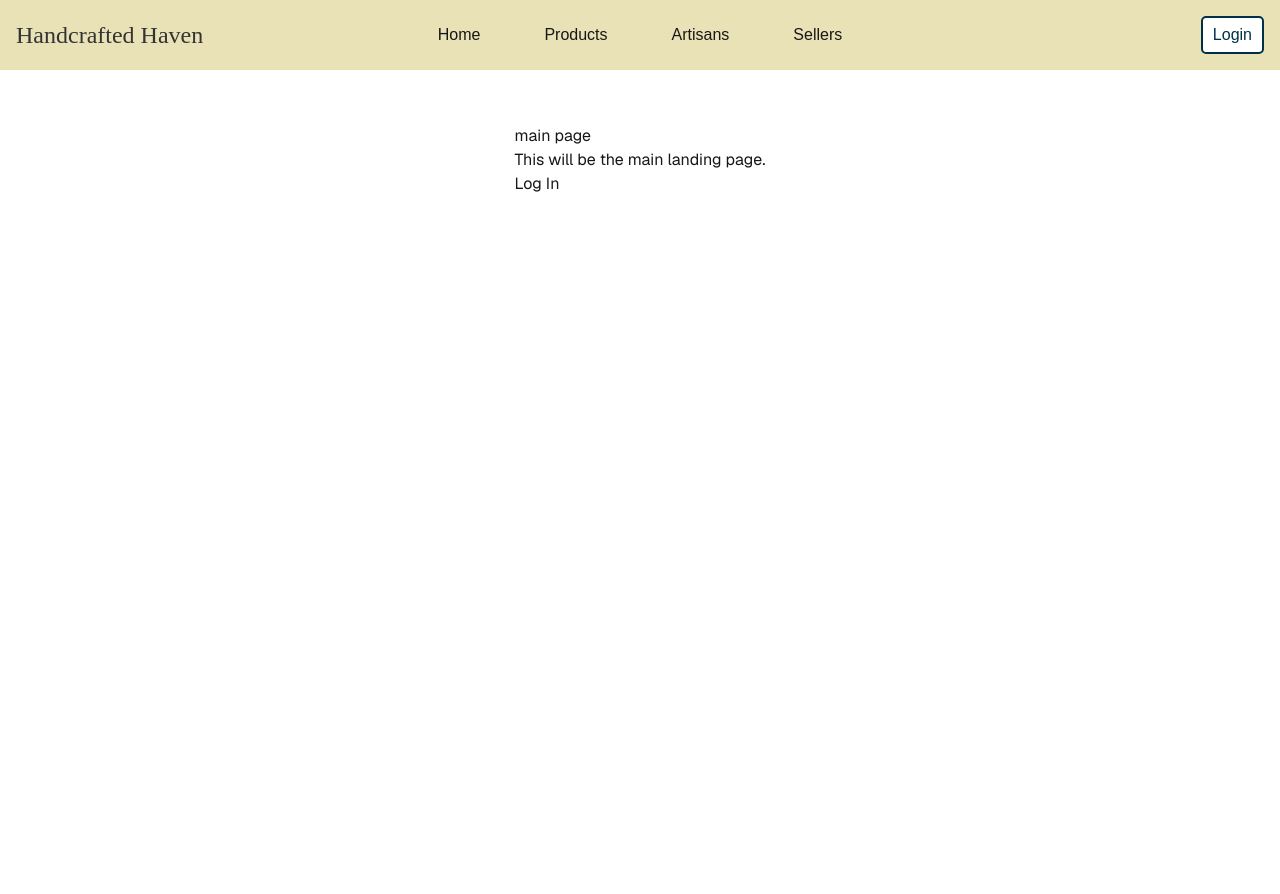
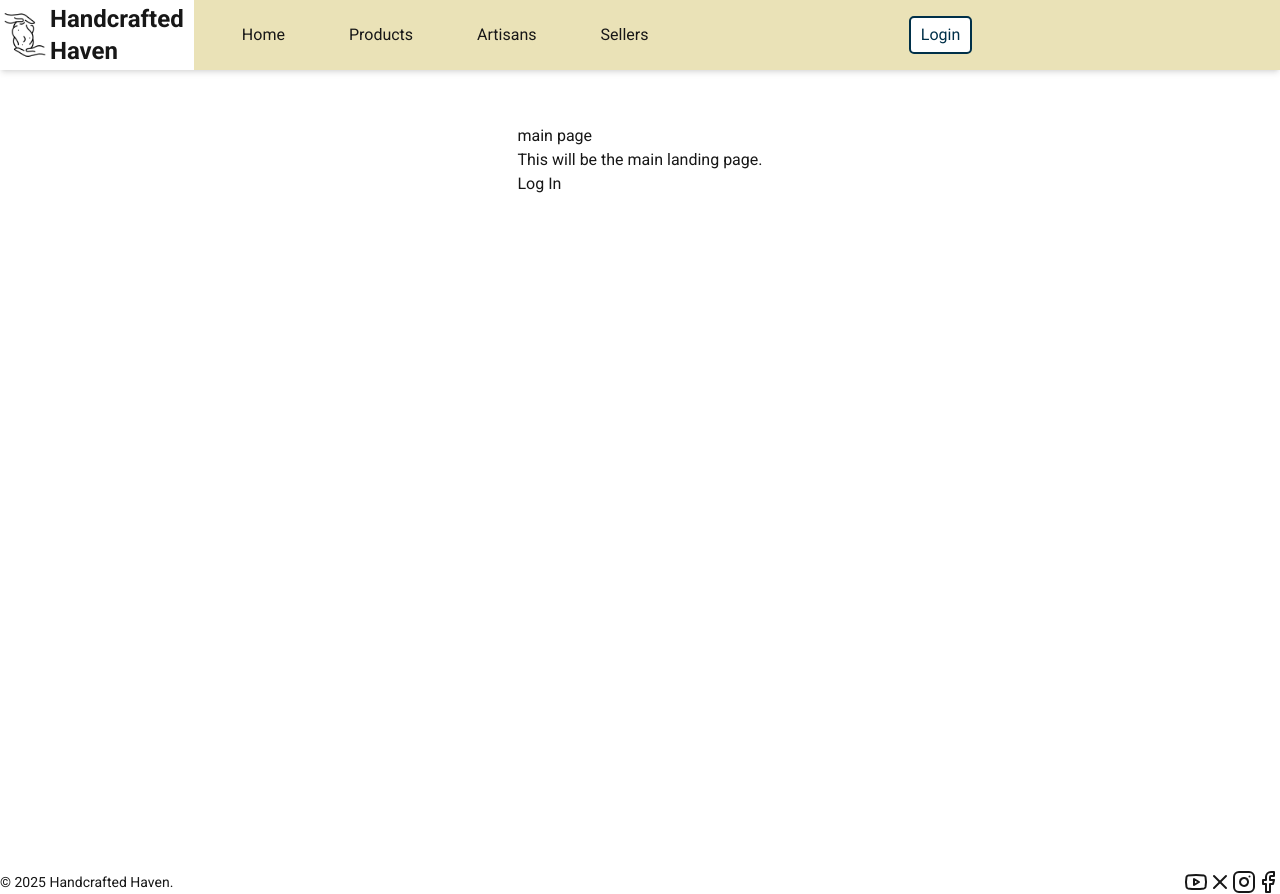
Before and after one commit to limanjohnson/handcraft-haven, a Next.js app: page / in a window 1280 px wide. Before the commit the page ends 870 px from the top, so only its background shows below. Built offline with nearby package versions, Linux system fonts and the light colour scheme.

Commit message:
header and footer

```diff
--- a/package.json
+++ b/package.json
@@ -14,6 +14,7 @@
     "@heroui/navbar": "^2.2.24",
     "@heroui/react": "^2.8.4",
     "@tailwindcss/postcss": "^4.1.13",
+    "lucide-react": "^0.544.0",
     "next": "15.5.3",
     "react": "19.1.0",
     "react-dom": "19.1.0"
--- a/src/app/layout.tsx
+++ b/src/app/layout.tsx
@@ -1,33 +1,20 @@
-import type { Metadata } from "next";
-import { Geist, Geist_Mono, Imperial_Script } from "next/font/google";
 import "./globals.css";
-import NavigationMenu from "@/app/ui/NavigationMenu";
+import { Roboto } from "next/font/google";
+import Header from "@/components/Header";
+import Footer from "@/components/Footer";
 
-const geistSans = Geist({
-  variable: "--font-geist-sans",
+const roboto = Roboto({
   subsets: ["latin"],
+  weight: ["400", "500", "700"],
 });
 
-const geistMono = Geist_Mono({
-  variable: "--font-geist-mono",
-  subsets: ["latin"],
-});
-
-export const metadata: Metadata = {
-  title: "Create Next App",
-  description: "Generated by create next app",
-};
-
-export default function RootLayout({
-  children,
-}: Readonly<{
-  children: React.ReactNode;
-}>) {
+export default function RootLayout({ children }: { children: React.ReactNode }) {
   return (
-    <html lang="en">
-      <body className={`${geistSans.variable} ${geistMono.variable}`}>
-        {<NavigationMenu />}
-        {children}
+    <html lang="pt">
+      <body className={`${roboto.className} flex flex-col min-h-screen`}>
+        <Header />
+        <main className="flex-1 max-w-7xl mx-auto p-4">{children}</main>
+        <Footer />
       </body>
     </html>
   );
--- a/src/app/ui/NavigationMenu.tsx
+++ /dev/null
@@ -1,23 +0,0 @@
-import styles from "./NavigationMenu.module.css";
-import Link from "next/link";
-
-
-export default function NavigationMenu() {
-
-    return (
-        <div className={styles["navigation-menu-container"]}>
-            <h2 className={styles["logo"]}>Handcrafted Haven</h2>
-            <nav>
-                <ul className={styles["menu-list"]}>
-                    <li><Link href="/">Home</Link></li>
-                    <li><Link href="/products">Products</Link></li>
-                    <li><Link href="/artisans">Artisans</Link></li>
-                    <li><Link href="/sellers">Sellers</Link></li>
-                </ul>
-            </nav>
-            <div className={styles["right-side-menu"]}>
-                <button className={styles["login-button"]}>Login</button>
-            </div>
-        </div>
-    )
-}
--- /dev/null
+++ b/src/components/Footer.tsx
@@ -0,0 +1,35 @@
+"use client";
+import { Youtube, X, Instagram, Facebook } from "lucide-react";
+import Image from "next/image";
+
+export default function Footer() {
+  const socialLinks = [
+    { href: "https://youtube.com", icon: <Youtube size={24} /> },
+    { href: "https://x.com", icon: <X size={24} /> },
+    { href: "https://instagram.com", icon: <Instagram size={24} /> },
+    { href: "https://facebook.com", icon: <Facebook size={24} /> },
+  ];
+
+  return (
+    <footer className="bg-secondary text-neutral mt-10">
+      <div className="max-w-7xl mx-auto py-6 px-4 flex flex-col md:flex-row justify-between items-center">
+        <p className="text-sm font-light mb-4 md:mb-0">
+          © {new Date().getFullYear()} Handcrafted Haven.
+        </p>
+        <div className="flex space-x-4">
+          {socialLinks.map((link, idx) => (
+            <a
+              key={idx}
+              href={link.href}
+              target="_blank"
+              rel="noopener noreferrer"
+              className="hover:text-highlight transition-colors"
+            >
+              {link.icon}
+            </a>
+          ))}
+        </div>
+      </div>
+    </footer>
+  );
+}
--- /dev/null
+++ b/src/components/Header.tsx
@@ -0,0 +1,49 @@
+"use client";
+import Link from "next/link";
+import Image from "next/image";
+import { useState } from "react";
+import { Menu, X } from "lucide-react";
+import NavigationMenu from "@/components/NavigationMenu";
+
+export default function Header() {
+  const [isOpen, setIsOpen] = useState(false);
+
+  return (
+    <header className="bg-primary shadow-md text-neutral">
+      <div className="max-w-7xl mx-auto flex flex-wrap md:flex-nowrap justify-between items-center p-4">
+
+        {/* Logo + Name */}
+        <Link href="/" className="flex items-center space-x-3">
+          <Image
+            src="/logo.png"
+            alt="Handcrafted Haven Logo"
+            width={50}
+            height={50}
+            priority
+          />
+          <span className="text-2xl font-bold">Handcrafted Haven</span>
+        </Link>
+
+        {/* Hamburguer Button (mobile) */}
+        <button
+          className="md:hidden text-neutral ml-auto"
+          onClick={() => setIsOpen(!isOpen)}
+        >
+          {isOpen ? <X size={28} /> : <Menu size={28} />}
+        </button>
+
+        {/* Desktop Menu  */}
+        <nav className="hidden md:flex md:items-center md:gap-6">
+          <NavigationMenu />
+        </nav>
+      </div>
+
+      {/* Mobile Menu */}
+      {isOpen && (
+        <div className="md:hidden bg-primary border-t border-highlight">
+          <NavigationMenu />
+        </div>
+      )}
+    </header>
+  );
+}
--- /dev/null
+++ b/src/components/NavigationMenu.tsx
@@ -0,0 +1,27 @@
+"use client";
+import Link from "next/link";
+import styles from "@/app/ui/NavigationMenu.module.css";
+
+export default function NavigationMenu() {
+  const menuItems = [
+    { label: "Home", href: "/" },
+    { label: "Products", href: "/products" },
+    { label: "Artisans", href: "/artisans" },
+    { label: "Sellers", href: "/sellers" },
+  ];
+
+  return (
+    <nav className={styles["navigation-menu-container"]}>
+      <ul className={styles["menu-list"]}>
+        {menuItems.map((item) => (
+          <li key={item.href}>
+            <Link href={item.href}>{item.label}</Link>
+          </li>
+        ))}
+      </ul>
+      <div className={styles["right-side-menu"]}>
+        <button className={styles["login-button"]}>Login</button>
+      </div>
+    </nav>
+  );
+}
```
Also changed, not shown: public/logo.png (added), 1 other file (tests, documents, lock files or other folders).
